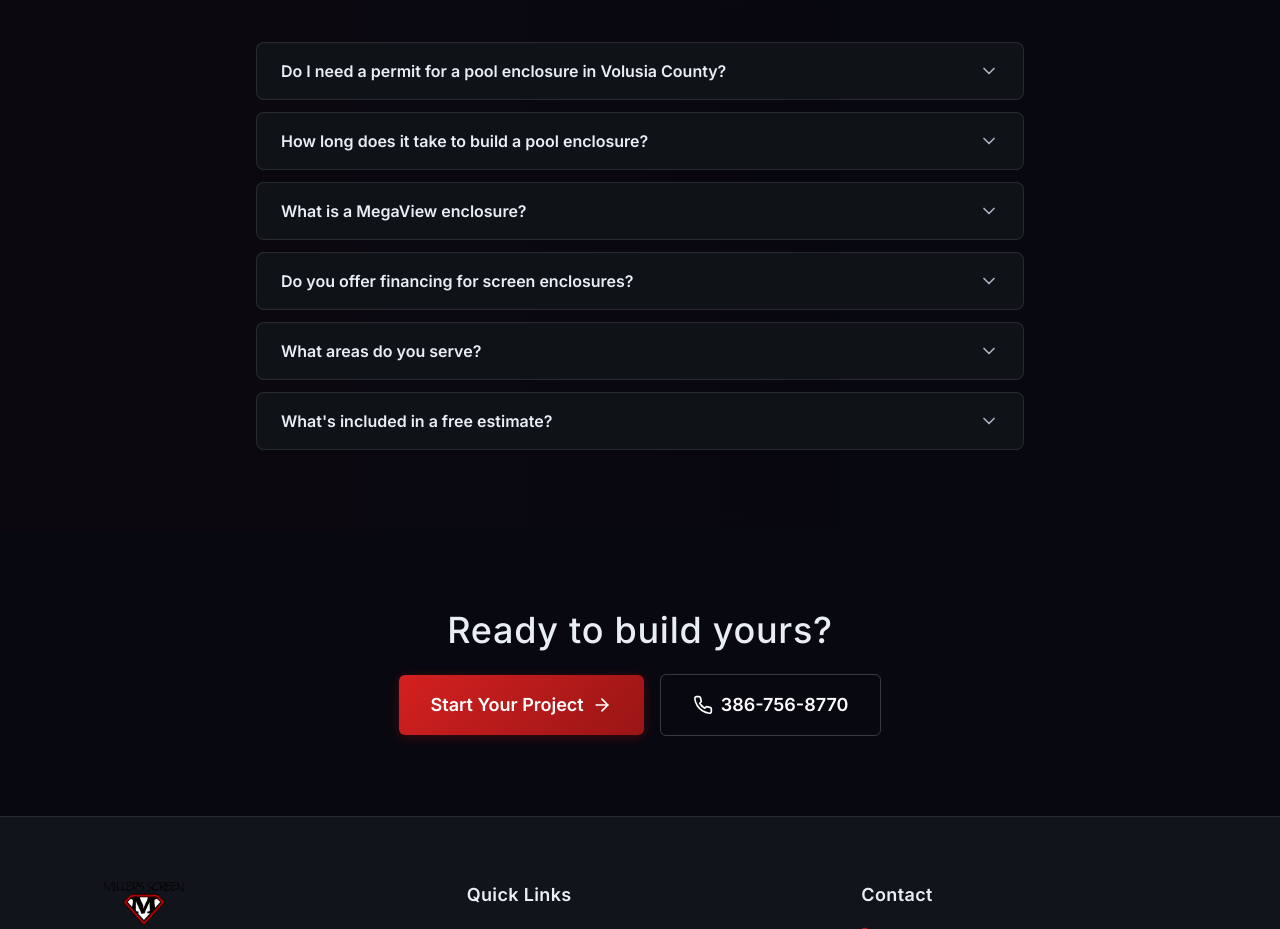
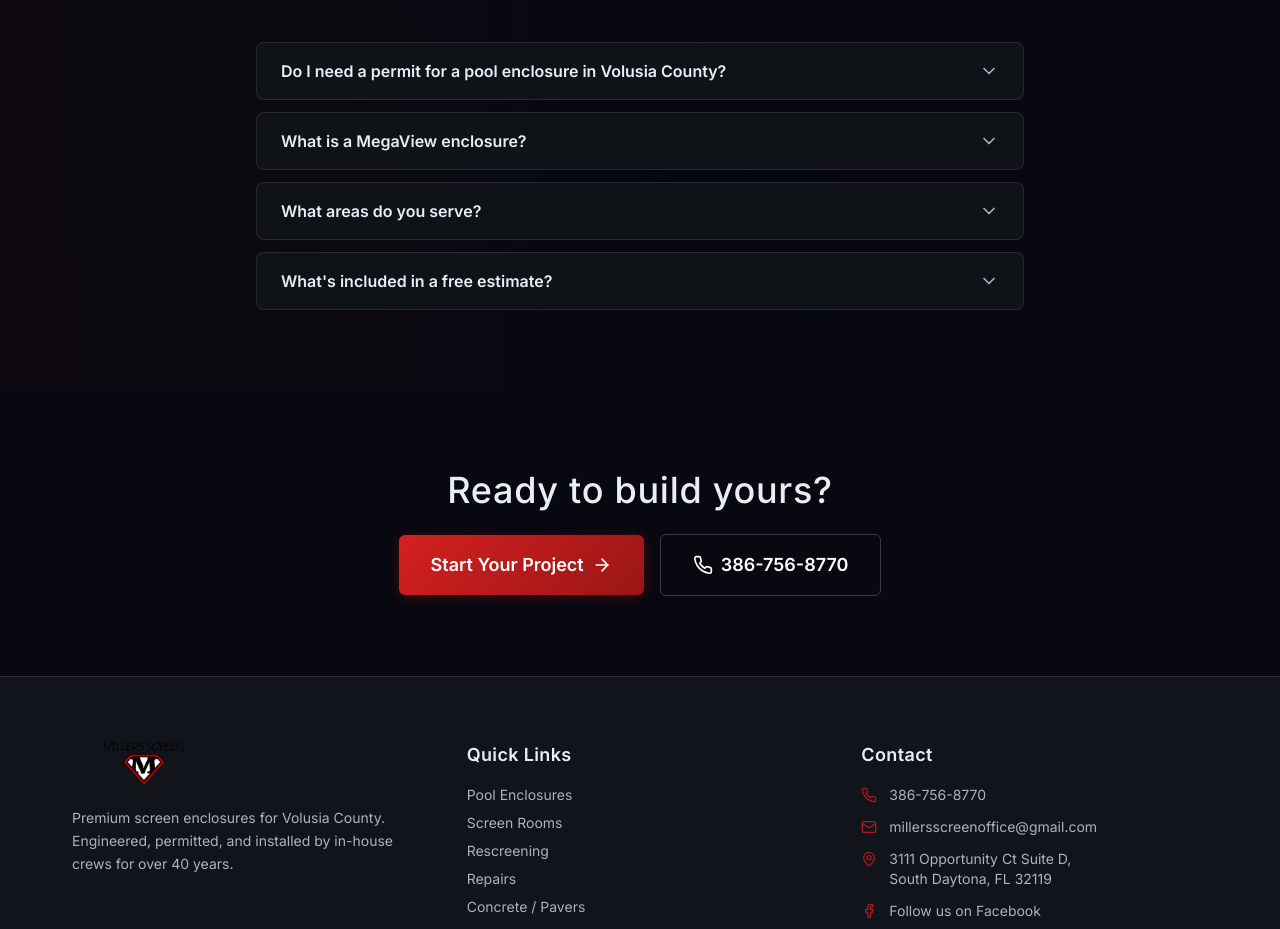
Before and after one commit to brennercory50-sys/millers-screen, a Next.js app: page /pool-enclosures in a window 1280 px wide. Shown: the part 2282-3211 px from the top of the page. Built offline with nearby package versions, Linux system fonts and the light colour scheme; no server answers.

Commit message:
Remove 2nd and 4th FAQ items (timeline and financing)

```diff
--- a/components/faq-section.tsx
+++ b/components/faq-section.tsx
@@ -10,16 +10,8 @@ const defaultFaqs = [
     answer: "Yes, a building permit is required for pool enclosures in Volusia County, Florida. At Miller's Screen, we handle all permitting for you. Our team submits the permit application, provides engineering drawings, and coordinates with local building departments in Daytona Beach, Port Orange, Ormond Beach, New Smyrna Beach, DeLand, Deltona, and throughout Volusia County. This is included in our service at no extra charge."
   },
   {
-    question: "How long does it take to build a pool enclosure?",
-    answer: "Most pool enclosure projects take 1-3 days for installation once permits are approved. The permitting process typically takes 2-4 weeks depending on your municipality. Total timeline from signing to completion is usually 3-6 weeks. We use our own in-house crews (no subcontractors) which means faster, more reliable scheduling."
-  },
-  {
     question: "What is a MegaView enclosure?",
     answer: "MegaView is a premium frameless screen enclosure system that provides unobstructed views of your pool and backyard. Unlike traditional enclosures with vertical screen panels every 10 feet, MegaView uses horizontal cable supports allowing for massive uninterrupted spans. Miller's Screen is the ONLY authorized MegaView builder in Volusia County."
-  },
-  {
-    question: "Do you offer financing for screen enclosures?",
-    answer: "Yes! We offer 0% interest financing for 18 months with no payments during that period. This makes it easy to get your dream pool enclosure or screen room without the financial burden upfront. Ask about our financing options when you schedule your free estimate."
   },
   {
     question: "What areas do you serve?",
```
